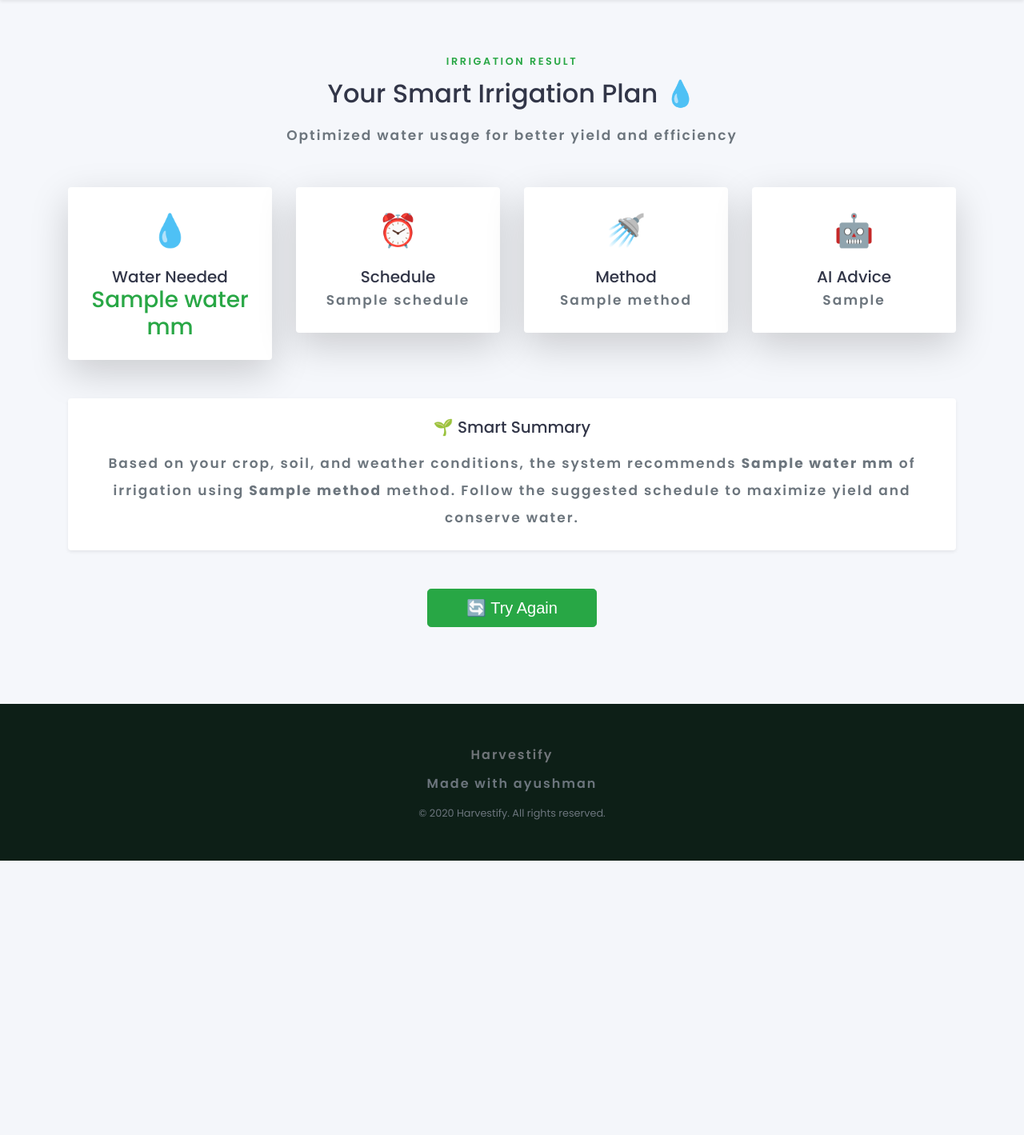
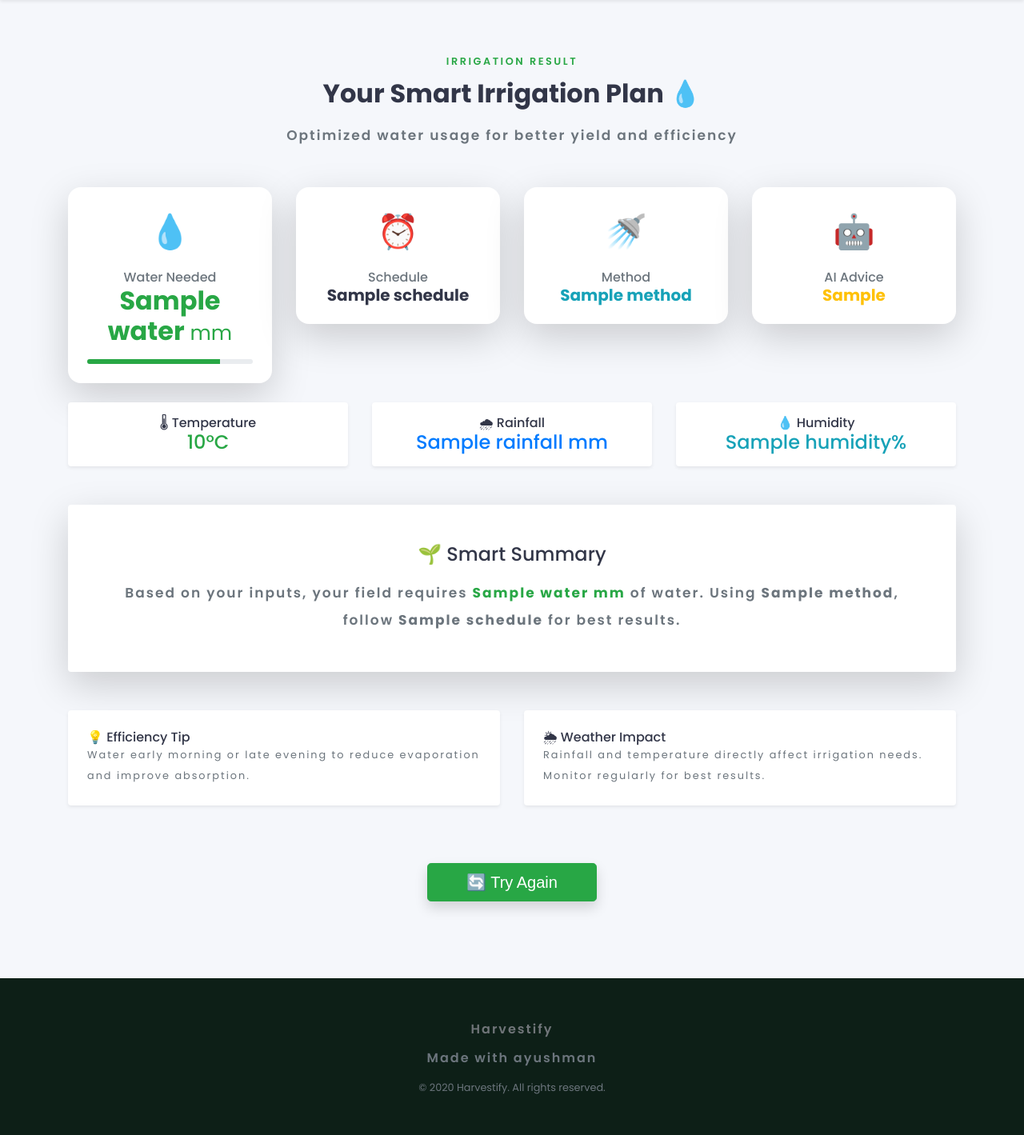
Before and after one commit to ayushmanraj25/Harvestify, a Flask app: template app/templates/irrigation-result.html in a window 1280 px wide. Shown: the part 98-1517 px from the top of the page at 80% size. Before the commit the page ends 1174 px from the top, so only its background shows below. Run offline with Flask 3, Linux system fonts and the light colour scheme; the template is opened without the code that fills it: most values are stand-ins (such as "Sample title", 1, 10 or a date in 2020); parts of the project's set-up code (start-up, migrations or seed data) failed here and were passed over; some libraries are stand-ins or nearby versions.

Commit message:
Real weather API integrtion

```diff
--- a/app/app.py
+++ b/app/app.py
@@ -99,6 +99,31 @@ irrigation_columns = pickle.load(open('models/irrigation_columns.pkl', 'rb'))
 
 # Custom functions for calculations
 
+
+import requests
+
+def get_weather(city):
+    api_key = "ad6e51a0d43036d443635d75adb339a8"
+
+    city = city + ",IN"   # 🔥 IMPORTANT FIX
+
+    url = f"https://api.openweathermap.org/data/2.5/weather?q={city}&appid={api_key}&units=metric"
+
+    response = requests.get(url).json()
+
+    print("City:", city)
+    print("Response:", response)
+
+    # error handling
+    if response.get("cod") != 200:
+        print("API Error:", response)
+        return 30, 50, 0   # fallback
+
+    temp = response['main']['temp']
+    humidity = response['main']['humidity']
+    rainfall = response.get('rain', {}).get('1h', 0)
+
+    return temp, humidity, rainfall
 
 import requests
 
@@ -401,16 +426,16 @@ def production_predict():
 def irrigation_predict():
     title = 'Harvestify - Irrigation Result'
 
-    # Get form data
+    # ------------------ USER INPUT ------------------
     crop = request.form['crop']
     soil = request.form['soil']
-    temp = float(request.form['temperature'])
-    rainfall = float(request.form['rainfall'])
+    city = request.form['city']
     moisture = float(request.form['moisture'])
 
-    # ------------------ ML PREDICTION (FIXED) ------------------
+    # ------------------ WEATHER API ------------------
+    temp, humidity, rainfall = get_weather(city)
 
-    # dynamic input (no hardcoding)
+    # ------------------ ML INPUT ------------------
     input_data = pd.DataFrame([{
         'Temperature': temp,
         'Rainfall': rainfall,
@@ -419,21 +444,19 @@ def irrigation_predict():
         'Soil_' + soil: 1
     }])
 
-    # align with training columns (IMPORTANT 🔥)
+    # align with training columns
     input_data = input_data.reindex(columns=irrigation_columns, fill_value=0)
 
-    # prediction
+    # ------------------ PREDICTION ------------------
     water_needed = irrigation_model.predict(input_data)[0]
 
     # ------------------ SOIL ADJUSTMENT ------------------
-
     if soil == "Sandy":
         water_needed += 50
     elif soil == "Clay":
         water_needed -= 30
 
     # ------------------ SCHEDULING ------------------
-
     if crop == "Rice":
         schedule = "Daily irrigation required"
     elif crop == "Wheat":
@@ -442,7 +465,6 @@ def irrigation_predict():
         schedule = "Irrigate every 3-5 days"
 
     # ------------------ METHOD ------------------
-
     if crop in ["Cotton", "Sugarcane"]:
         method = "Drip irrigation recommended"
     elif crop == "Rice":
@@ -450,26 +472,30 @@ def irrigation_predict():
     else:
         method = "Sprinkler irrigation recommended"
 
-    # ------------------ AI LOGIC ------------------
+    # ------------------ SMART AI LOGIC ------------------
+    if rainfall > 50:
+        ai_advice = "Heavy rain expected , skip irrigation"
+    elif humidity > 80:
+        ai_advice = "High humidity , reduce irrigation"
+    elif moisture < 30:
+        ai_advice = "Soil dry , irrigate immediately (within 12 hours)"
+    elif temp > 35:
+        ai_advice = "High temperature , increase irrigation slightly"
+    else:
+        ai_advice = "Conditions normal , follow recommended schedule"
 
-    if moisture < 30:
-        ai_advice = "Irrigate immediately (within 12 hours)"
-    elif rainfall > 100:
-        ai_advice = "Rain expected, skip irrigation"
-    elif temp > 35:
-        ai_advice = "High temperature, increase irrigation slightly"
-    else:
-        ai_advice = "Irrigation not urgently required"
-
+    # ------------------ RETURN ------------------
     return render_template(
         'irrigation-result.html',
         water=round(water_needed, 2),
         schedule=schedule,
         method=method,
         ai_advice=ai_advice,
+        temp=round(temp, 1),
+        rainfall=round(rainfall, 1),
+        humidity=round(humidity, 1),
         title=title
     )
-
 # ===============================================================================================
 '''if __name__ == '__main__':
     app.run(debug=True)'''
--- a/app/templates/irrigation-result.html
+++ b/app/templates/irrigation-result.html
@@ -6,70 +6,133 @@
 	<!-- HEADER -->
 	<div class="text-center mb-5">
 		<p class="eyebrow text-uppercase text-success mb-2">Irrigation Result</p>
-		<h2 class="mb-3">Your Smart Irrigation Plan 💧</h2>
+		<h2 class="mb-3 font-weight-bold">Your Smart Irrigation Plan 💧</h2>
 		<p class="text-muted">Optimized water usage for better yield and efficiency</p>
 	</div>
 
 	<!-- RESULT CARDS -->
 	<div class="row g-4">
 
-		<!-- WATER REQUIRED -->
-		<div class="col-md-6 col-lg-3">
-			<div class="card shadow-lg border-0 text-center p-4 hover-card">
-				<div class="mb-3" style="font-size:40px;">💧</div>
-				<h5>Water Needed</h5>
-				<h3 class="text-success">{{ water }} mm</h3>
+
+		<!-- WATER -->
+		<div class="col-md-6 col-lg-3 mb-4">
+			<div class="card border-0 shadow-lg text-center p-4 hover-card">
+				<div class="mb-3" style="font-size:42px;">💧</div>
+				<h6 class="text-muted">Water Needed</h6>
+				<h2 class="text-success font-weight-bold">{{ water }} <small>mm</small></h2>
+				<div class="progress mt-3" style="height:6px;">
+					<div class="progress-bar bg-success" style="width:80%"></div>
+				</div>
 			</div>
 		</div>
 
 		<!-- SCHEDULE -->
-		<div class="col-md-6 col-lg-3">
-			<div class="card shadow-lg border-0 text-center p-4 hover-card">
-				<div class="mb-3" style="font-size:40px;">⏰</div>
-				<h5>Schedule</h5>
-				<p class="text-muted">{{ schedule }}</p>
+		<div class="col-md-6 col-lg-3 mb-4">
+			<div class="card border-0 shadow-lg text-center p-4 hover-card">
+				<div class="mb-3" style="font-size:42px;">⏰</div>
+				<h6 class="text-muted">Schedule</h6>
+				<h5 class="font-weight-bold">{{ schedule }}</h5>
 			</div>
 		</div>
 
 		<!-- METHOD -->
-		<div class="col-md-6 col-lg-3">
-			<div class="card shadow-lg border-0 text-center p-4 hover-card">
-				<div class="mb-3" style="font-size:40px;">🚿</div>
-				<h5>Method</h5>
-				<p class="text-muted">{{ method }}</p>
+		<div class="col-md-6 col-lg-3 mb-4">
+			<div class="card border-0 shadow-lg text-center p-4 hover-card">
+				<div class="mb-3" style="font-size:42px;">🚿</div>
+				<h6 class="text-muted">Method</h6>
+				<h5 class="font-weight-bold text-info">{{ method }}</h5>
 			</div>
 		</div>
 
 		<!-- AI ADVICE -->
-		<div class="col-md-6 col-lg-3">
-			<div class="card shadow-lg border-0 text-center p-4 hover-card">
-				<div class="mb-3" style="font-size:40px;">🤖</div>
-				<h5>AI Advice</h5>
-				<p class="text-muted">{{ ai_advice }}</p>
+		<div class="col-md-6 col-lg-3 mb-4">
+			<div class="card border-0 shadow-lg text-center p-4 hover-card">
+				<div class="mb-3" style="font-size:42px;">🤖</div>
+				<h6 class="text-muted">AI Advice</h6>
+				<h5 class="font-weight-bold text-warning">{{ ai_advice }}</h5>
 			</div>
 		</div>
 
 	</div>
 
-	<!-- SUMMARY -->
-	<div class="mt-5 text-center">
-		<div class="card shadow-sm p-4 border-0">
-			<h5 class="mb-3">🌱 Smart Summary</h5>
-			<p class="text-muted">
-				Based on your crop, soil, and weather conditions, the system recommends
-				<strong>{{ water }} mm</strong> of irrigation using
-				<strong>{{ method }}</strong> method. Follow the suggested schedule to
-				maximize yield and conserve water.
+	<!-- WEATHER INFO -->
+<div class="row mb-4 text-center">
+    <div class="col-md-4">
+        <div class="card shadow-sm p-3 border-0">
+            <h6>🌡 Temperature</h6>
+            <h4 class="text-success">{{ temp }}°C</h4>
+        </div>
+    </div>
+    <div class="col-md-4">
+        <div class="card shadow-sm p-3 border-0">
+            <h6>🌧 Rainfall</h6>
+            <h4 class="text-primary">{{ rainfall }} mm</h4>
+        </div>
+    </div>
+    <div class="col-md-4">
+        <div class="card shadow-sm p-3 border-0">
+            <h6>💧 Humidity</h6>
+            <h4 class="text-info">{{ humidity }}%</h4>
+        </div>
+    </div>
+</div>
+
+	<!-- SMART SUMMARY -->
+	<div class="mt-5">
+		<div class="card border-0 shadow-lg p-5 text-center">
+			<h4 class="mb-3">🌱 Smart Summary</h4>
+			<p class="text-muted" style="font-size:17px;">
+				Based on your inputs, your field requires
+				<strong class="text-success">{{ water }} mm</strong> of water.
+				Using <strong>{{ method }}</strong>, follow
+				<strong>{{ schedule }}</strong> for best results.
 			</p>
 		</div>
 	</div>
 
+	<!-- EXTRA INSIGHT (NEW 🔥) -->
+	<div class="row mt-5">
+
+		<div class="col-md-6 mb-4">
+			<div class="card border-0 shadow-sm p-4">
+				<h6>💡 Efficiency Tip</h6>
+				<p class="text-muted small mb-0">
+					Water early morning or late evening to reduce evaporation and improve absorption.
+				</p>
+			</div>
+		</div>
+
+		<div class="col-md-6 mb-4">
+			<div class="card border-0 shadow-sm p-4">
+				<h6>🌦 Weather Impact</h6>
+				<p class="text-muted small mb-0">
+					Rainfall and temperature directly affect irrigation needs. Monitor regularly for best results.
+				</p>
+			</div>
+		</div>
+
+	</div>
+
 	<!-- BUTTON -->
 	<div class="text-center mt-5">
-		<a href="{{ url_for('irrigation_page') }}" class="btn btn-success btn-lg px-5">
+		<a href="{{ url_for('irrigation_page') }}"
+		   class="btn btn-success btn-lg px-5 shadow hover-scale">
 			🔄 Try Again
 		</a>
 	</div>
 
 </section>
+
+<!-- OPTIONAL MICRO INTERACTION -->
+<style>
+.hover-card {
+	transition: all 0.3s ease;
+	border-radius: 16px;
+}
+.hover-card:hover {
+	transform: translateY(-8px);
+	box-shadow: 0 15px 35px rgba(0,0,0,0.1);
+}
+</style>
+
 {% endblock %}
```
Also changed, not shown: Data-raw/irrigation.csv (+159 -5 lines), app/Running_steps.txt (+16 -0 lines), app/templates/irrigation.html (+28 -3 lines), app/static/scripts/cities.js, 1 other file.
